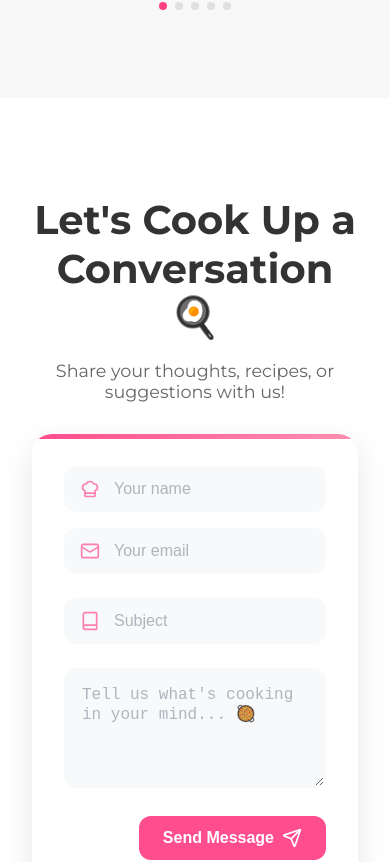
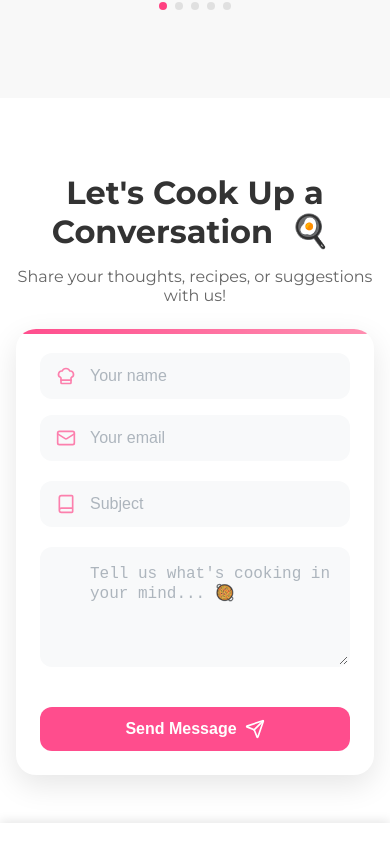
Before and after one commit to FIAP-Checkpoints/CP5-JS, a React (Vite) app: page / in a window 390 px wide. Shown: the part 2960-3822 px from the top of the page. Built offline with nearby package versions, Linux system fonts and the light colour scheme.

Commit message:
Contact responsividade

```diff
--- a/src/components/Contact/Contact.styles.js
+++ b/src/components/Contact/Contact.styles.js
@@ -12,14 +12,23 @@ const float = keyframes`
 `;
 
 export const Container = styled.div`
-  max-width: 800px;
+  max-width: 100%;
   margin: 2rem auto;
-  padding: 2rem;
+  padding: 1rem;
   animation: ${fadeIn} 0.6s ease-out;
+
+  @media (min-width: 768px) {
+    max-width: 90%;
+    padding: 2rem;
+  }
+
+  @media (min-width: 1024px) {
+    max-width: 800px;
+  }
 `;
 
 export const FormTitle = styled.h2`
-  font-size: 2.5rem;
+  font-size: 2rem;
   color: #333;
   text-align: center;
   margin-bottom: 1rem;
@@ -29,20 +38,29 @@ export const FormTitle = styled.h2`
     display: inline-block;
     margin: 0 0.5rem;
   }
+
+  @media (min-width: 768px) {
+    font-size: 2.5rem;
+  }
 `;
 
 export const FormSubtitle = styled.p`
   text-align: center;
   color: #666;
-  font-size: 1.1rem;
-  margin-bottom: 2rem;
+  font-size: 1rem;
+  margin-bottom: 1.5rem;
+
+  @media (min-width: 768px) {
+    font-size: 1.1rem;
+    margin-bottom: 2rem;
+  }
 `;
 
 export const FormCard = styled.div`
   background: white;
   border-radius: 20px;
   box-shadow: 0 10px 30px rgba(0, 0, 0, 0.1);
-  padding: 2rem;
+  padding: 1.5rem;
   position: relative;
   overflow: hidden;
 
@@ -55,20 +73,27 @@ export const FormCard = styled.div`
     height: 5px;
     background: linear-gradient(90deg, #FF4D8D, #FF8FB1);
   }
+
+  @media (min-width: 768px) {
+    padding: 2rem;
+  }
 `;
 
 export const Form = styled.form`
   display: grid;
-  gap: 1.5rem;
+  gap: 1.25rem;
+
+  @media (min-width: 768px) {
+    gap: 1.5rem;
+  }
 `;
 
 export const InputGrid = styled.div`
   display: grid;
-  grid-template-columns: 1fr 1fr;
   gap: 1rem;
 
-  @media (max-width: 768px) {
-    grid-template-columns: 1fr;
+  @media (min-width: 768px) {
+    grid-template-columns: 1fr 1fr;
   }
 `;
 
@@ -109,7 +134,7 @@ export const Input = styled.input`
 
 export const Textarea = styled.textarea`
   width: 100%;
-  padding: 1rem 1rem 1rem;
+  padding: 1rem 1rem 1rem 3rem;
   border: 2px solid transparent;
   border-radius: 12px;
   background: #f8f9fa;
@@ -145,8 +170,8 @@ export const SubmitButton = styled.button`
   align-items: center;
   justify-content: center;
   gap: 0.5rem;
-  width: fit-content;
-  margin-left: auto;
+  width: 100%;
+  margin-top: 1rem;
 
   &:hover {
     background: #ff3377;
@@ -159,6 +184,11 @@ export const SubmitButton = styled.button`
 
   &:hover svg {
     transform: translateX(5px);
+  }
+
+  @media (min-width: 768px) {
+    width: auto;
+    margin-left: auto;
   }
 `;
 
```
